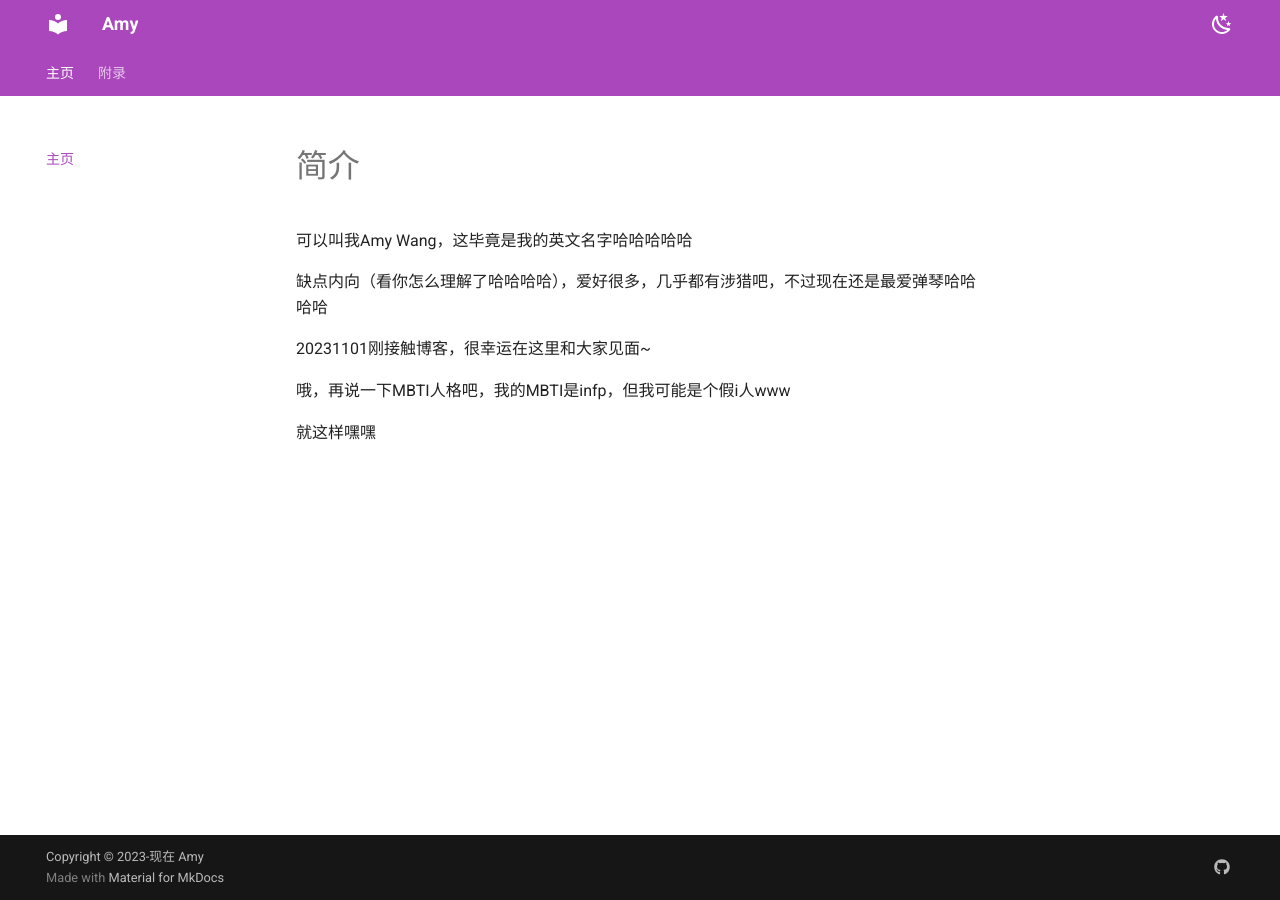
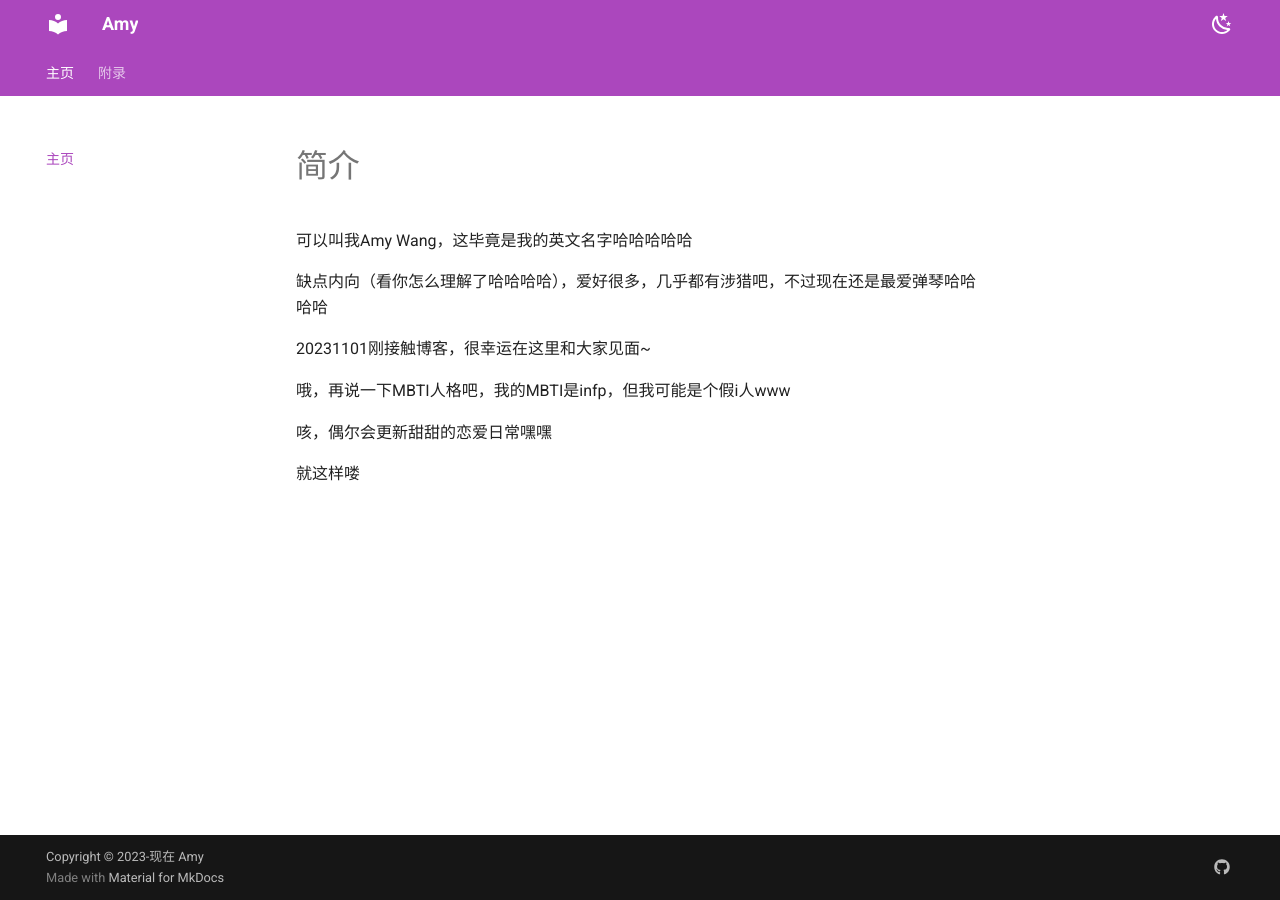
Before and after one commit to AmyWang5/Amyhhh-blog, an MkDocs documentation site: the page built from docs/index.md, in a window 1280 px wide. Built offline with MkDocs 1.6.1 and Material for MkDocs 9.7.7, drawn with Linux system fonts in a browser that asks for light colours.

Commit message:
2023-11-02_19:37:57 update

```diff
--- a/docs/index.md
+++ b/docs/index.md
@@ -8,4 +8,6 @@
 
 哦，再说一下MBTI人格吧，我的MBTI是infp，但我可能是个假i人www
 
-就这样嘿嘿
+咳，偶尔会更新甜甜的恋爱日常嘿嘿
+
+就这样喽
```
